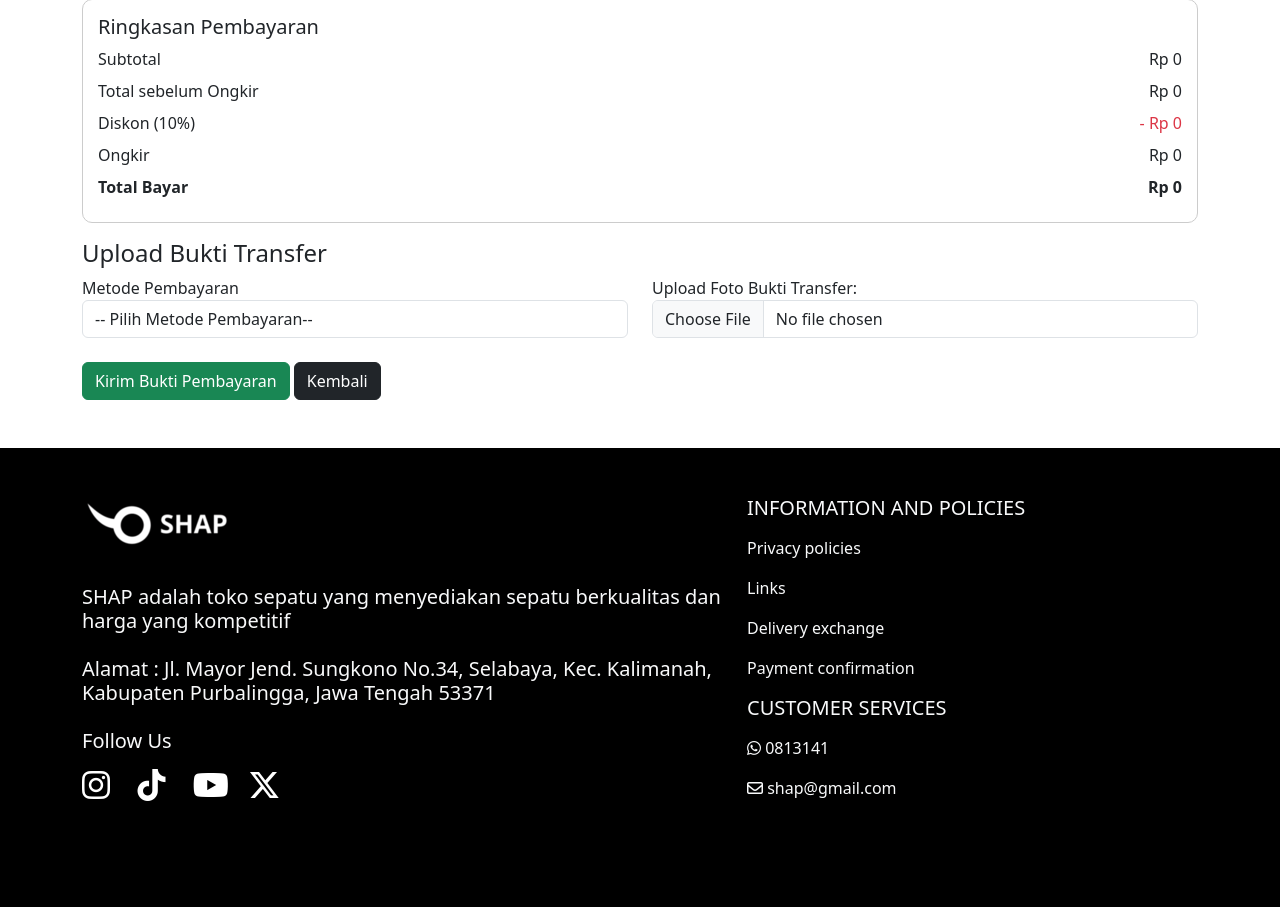
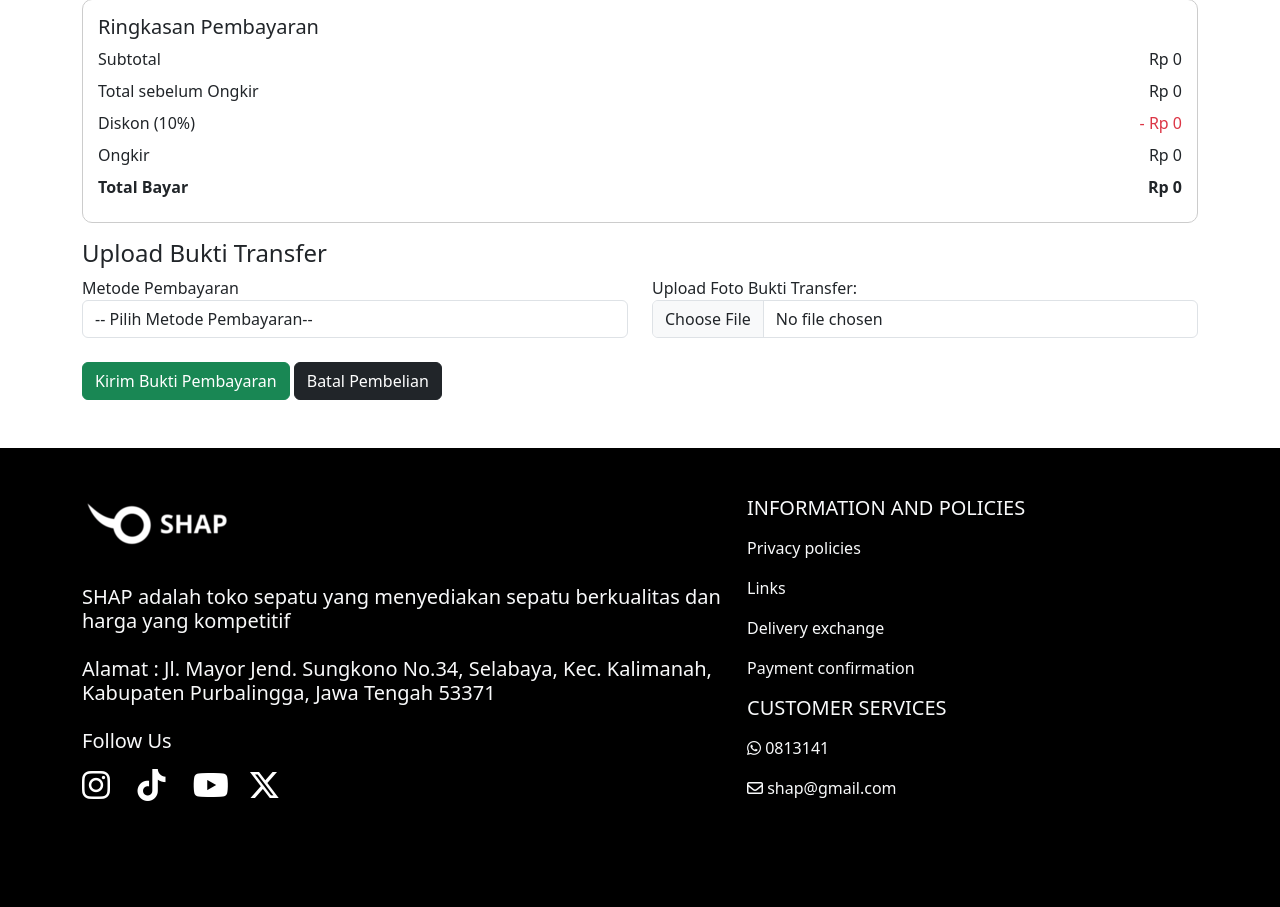
Before and after one commit to Fa-rain/PraPKL, a PHP site: page /upload_bukti.php in a window 1280 px wide. Shown: the part 124-1031 px from the top of the page. Run offline with PHP 8.4, Linux system fonts and the light colour scheme; a user stored in the database is signed in; data comes from the database, SQL or seed files in the repository; some libraries are stand-ins or nearby versions.

Commit message:
memperbaiki sedikit masalah

```diff
--- a/upload_bukti.php
+++ b/upload_bukti.php
@@ -145,7 +145,7 @@ $nama = $_GET['nama'] ?? '';
 
         ?>
 
-        <a href="<?= $back_link ?>" class="btn btn-dark mt-2">Kembali</a>
+        <a href="<?= $back_link ?>" class="btn btn-dark mt-2">Batal Pembelian</a>
 
     </form>
 </div>
```
